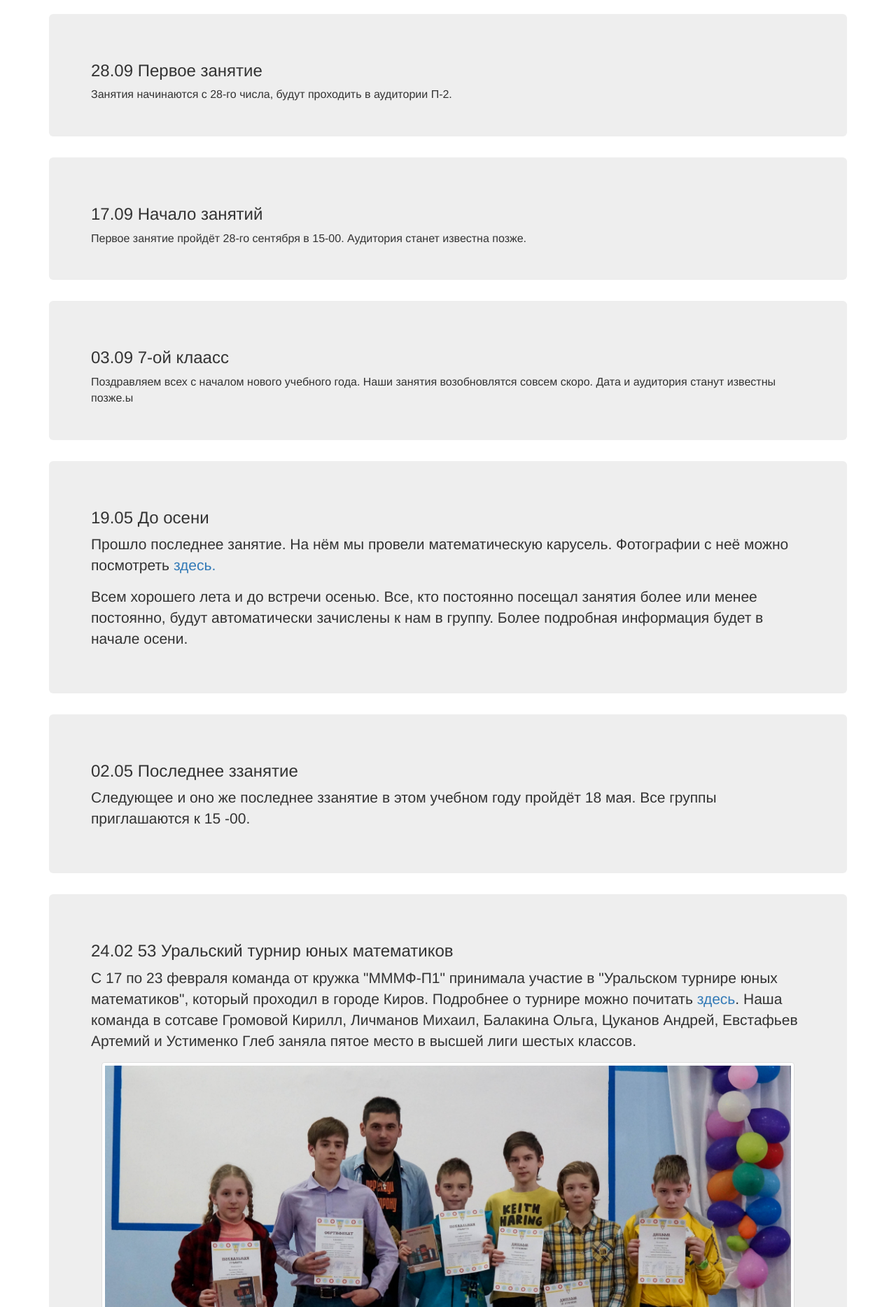
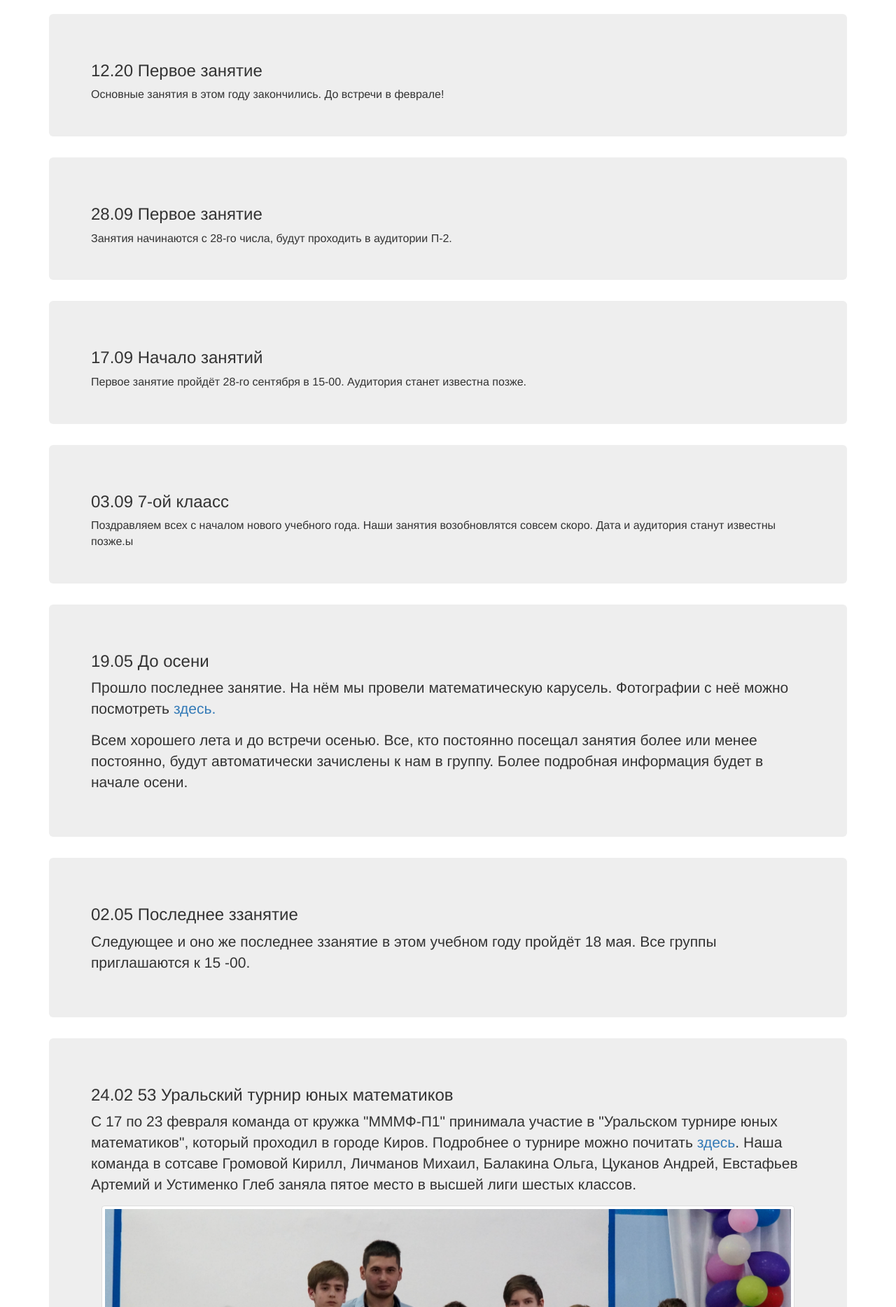
Before and after one commit to matemax/test_site, a Flask app: page /news in a window 1280 px wide. Shown: the part 52-1920 px from the top of the page at 70% size. Run offline with Flask 2, Linux system fonts and the light colour scheme; some libraries are stand-ins or nearby versions.

Commit message:
update news

```diff
--- a/app/templates/news.html
+++ b/app/templates/news.html
@@ -3,6 +3,15 @@
 
 {% block content %}
     <div class="container">
+        <div class="jumbotron">
+
+            <h3>
+                12.20 Первое занятие
+            </h3>
+            <font size="3">
+                Основные занятия в этом году закончились. До встречи в феврале!
+            </font>
+        </div>
         <div class="jumbotron">
 
             <h3>
```
